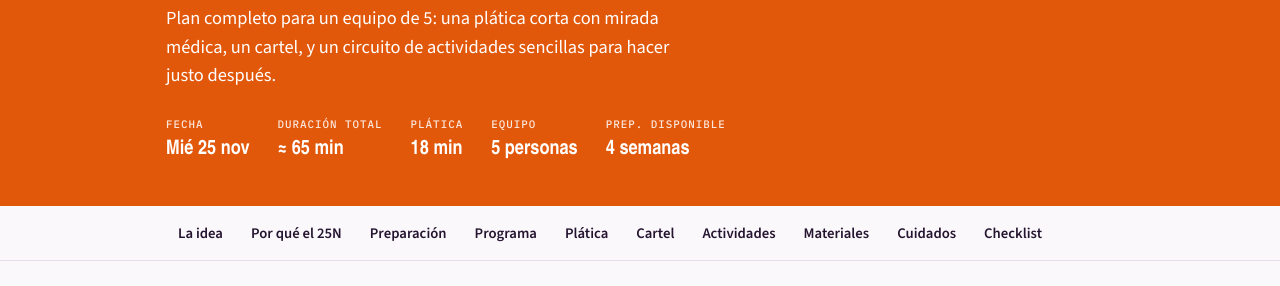
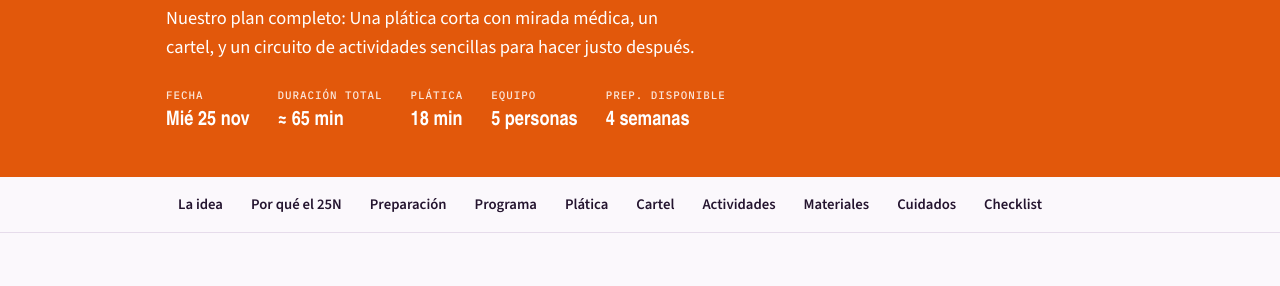
Before and after one commit to dAlessandroH/PROPUESTA-25NOVIEMBRE-USF-3C, a plain HTML site: page index.html in a window 1280 px wide. Shown: the part 290-576 px from the top of the page. Drawn offline with nearby package versions, Linux system fonts and the light colour scheme; a web font is replaced by a local one.

Commit message:
Update index.html

```diff
--- a/index.html
+++ b/index.html
@@ -177,7 +177,7 @@ html{scroll-behavior:smooth;scroll-padding-top:64px}
   <div class="wrap">
     <p class="label">Campaña universitaria · Facultad de Medicina · 25 de noviembre de 2026</p>
     <h1>Pinta de naranja<span>Día Internacional de la Eliminación de la Violencia contra la Mujer</span></h1>
-    <p class="lead">Plan completo para un equipo de 5: una plática corta con mirada médica, un cartel, y un circuito de actividades sencillas para hacer justo después.</p>
+    <p class="lead">Nuestro plan completo: Una plática corta con mirada médica, un cartel, y un circuito de actividades sencillas para hacer justo después.</p>
     <div class="facts">
       <div><span class="label">Fecha</span><b class="tab">Mié 25 nov</b></div>
       <div><span class="label">Duración total</span><b class="tab">≈ 65 min</b></div>
```
